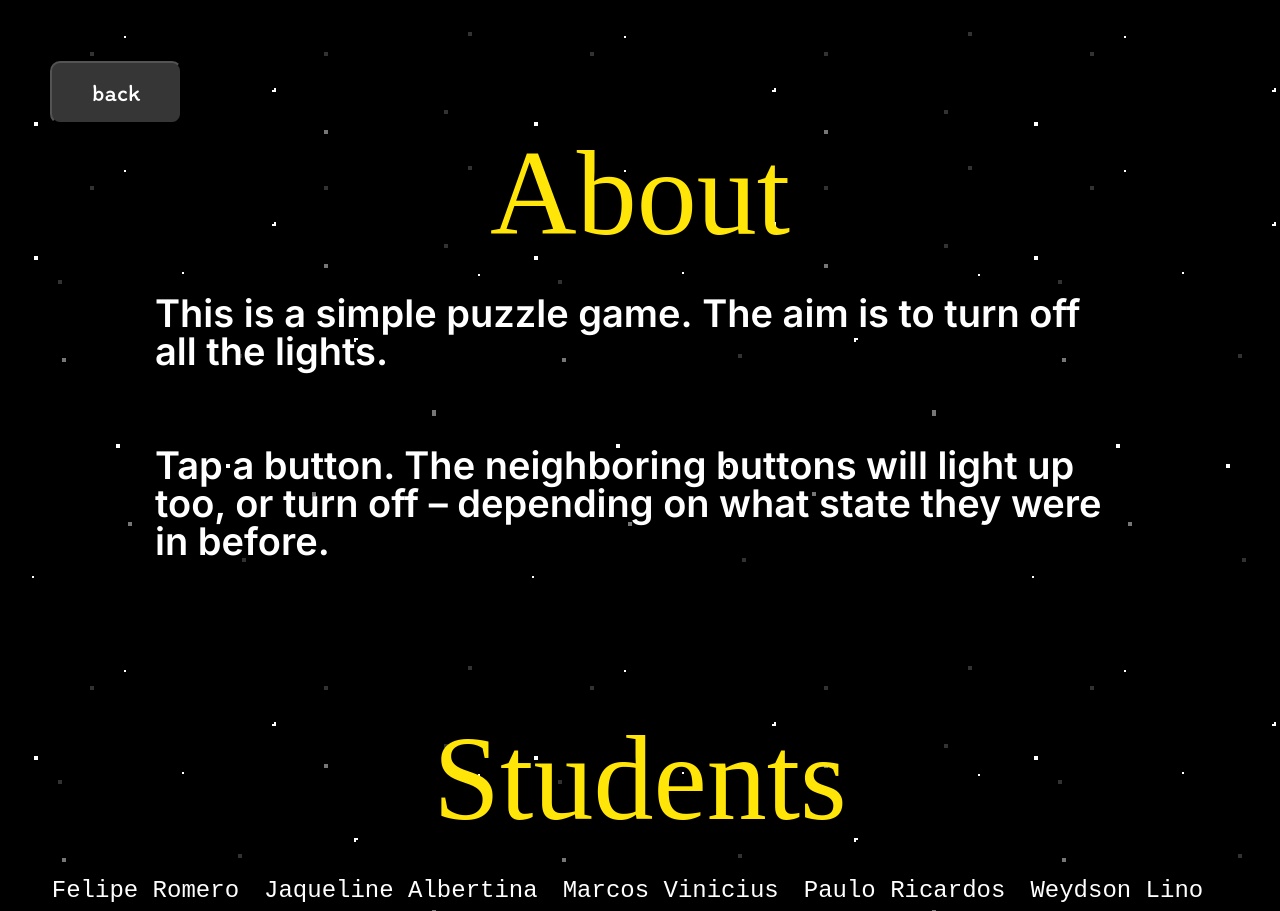
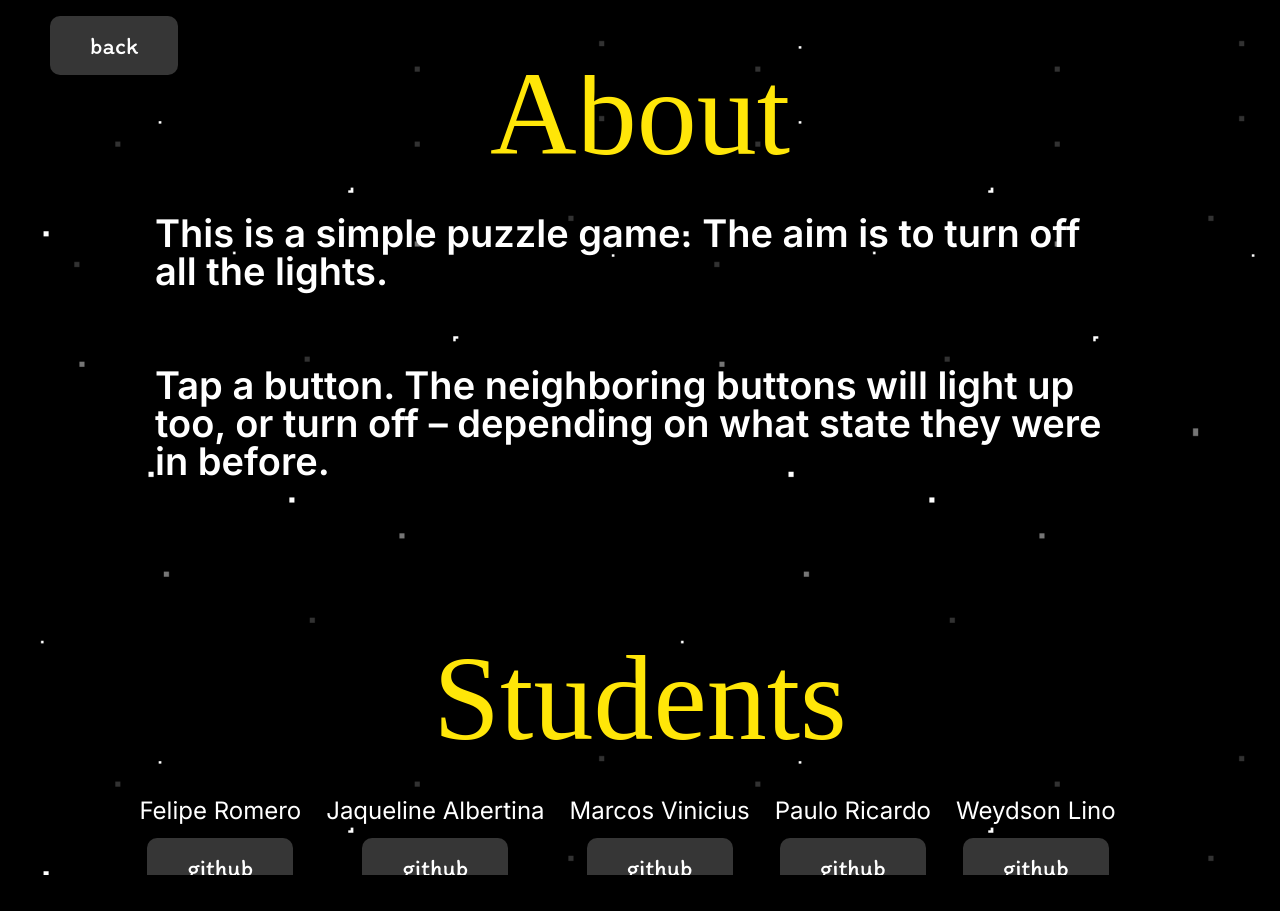
Before and after one commit to weydsonlino/led-logico, a SvelteKit app: page /about in a window 1280 px wide. Shown: the top 911 px of the page. After the commit the page ends 875 px from the top, so only its background shows below. Built offline with nearby package versions, Linux system fonts and the light colour scheme; a web font is replaced by a local one.

Commit message:
style: fix style from page menu and about

```diff
--- a/src/routes/about/+page.svelte
+++ b/src/routes/about/+page.svelte
@@ -6,7 +6,7 @@
 		['Felipe Romero', '..'],
 		['Jaqueline Albertina', '..'],
 		['Marcos Vinicius', '..'],
-		['Paulo Ricardos', '..'],
+		['Paulo Ricardo', '..'],
 		['Weydson Lino', '..']
 	];
 </script>
--- a/src/style/globals.css
+++ b/src/style/globals.css
@@ -10,6 +10,11 @@
 	--font-button: 'itim', cursive;
 	--font-text: 'Inter', sans-serif;
 }
+* {
+	margin: 0;
+	padding: 0;
+	box-sizing: border-box;
+  }
 
 body {
 	display: flex;
@@ -18,7 +23,10 @@ body {
 	justify-content: center;
 	background-color: var(--color-background);
 	background-image: url(../b471d641c2fb84308dfb016cbf4ac6bb.gif);
+	background-size: 50%;
+	height: 100vh;
 	width: 100vw;
+	overflow-x: hidden;
 	color: var(--font-color);
 }
 .nav-home {
@@ -41,16 +49,18 @@ body {
 	flex-direction: column;
 	align-items: center;
 	margin-top: 50px;
+	gap: 30px;
+
 }
 .buttons {
 	background-color: var(--button-color);
 	color: var(--font-color);
-	width: fit-content;
-	margin: 10px 0px;
 	padding: 15px 40px;
 	border-radius: 10px;
+	border: none;
 	font-size: 24px;
 	font-family: var(--font-button);
+	cursor: pointer;
 }
 .buttons:hover {
 	background-color: var(--yellow);
@@ -62,6 +72,7 @@ header {
 	align-items: flex-start;
 	justify-content: flex-start;
 	width: 100vw;
+	margin-top: 40px;
 }
 .pages {
 	display: flex;
@@ -92,11 +103,12 @@ header {
 	align-items: center;
 	align-self: center;
 	margin-right: 25px;
+	gap: 15px;
 }
 .students-name {
 	display: flex;
 	justify-content: center;
 	color: var(--font-color);
 	font-size: 24px;
-	font-family: 'Courier New', Courier, monospace;
+	font-family: var(--font-text)
 }
```
